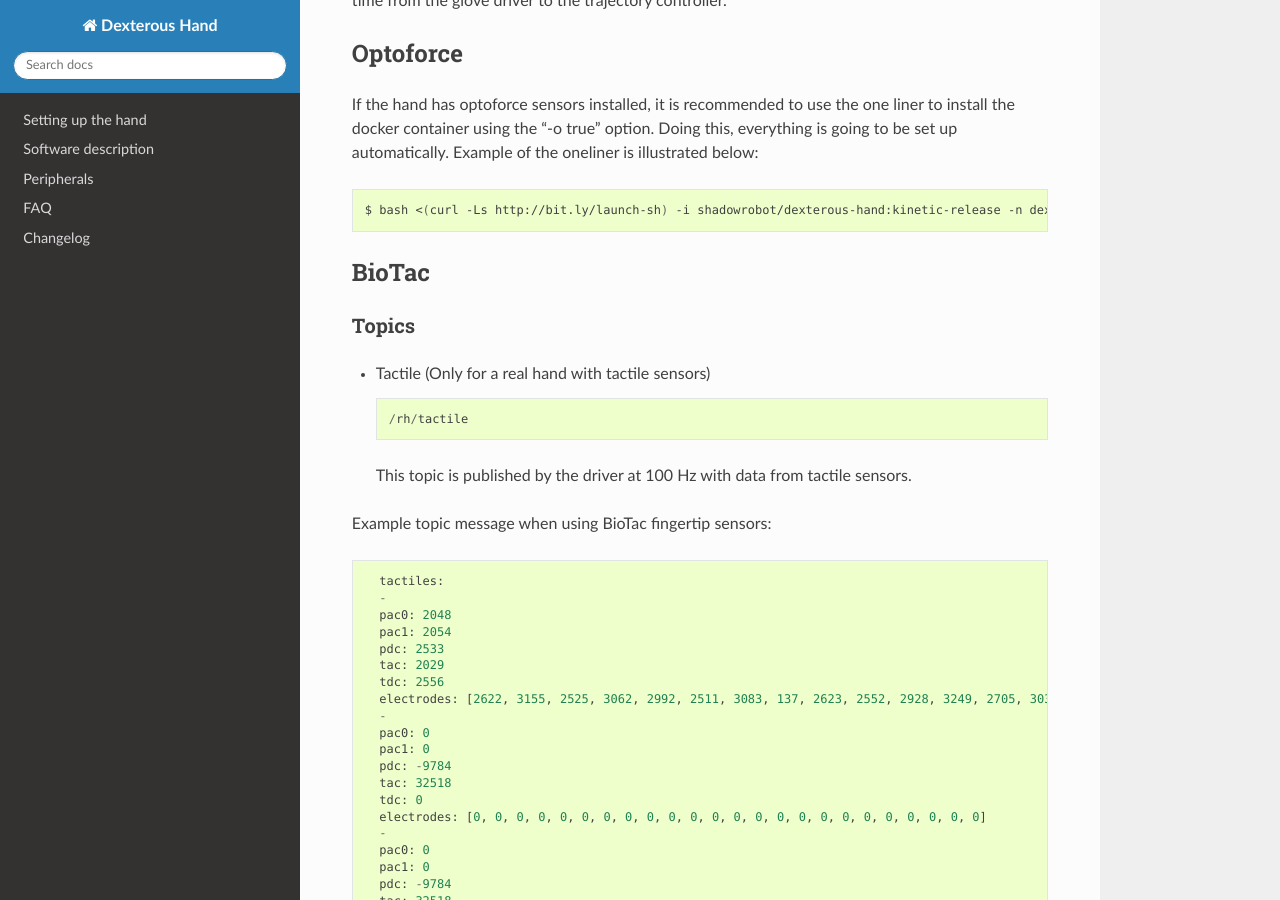
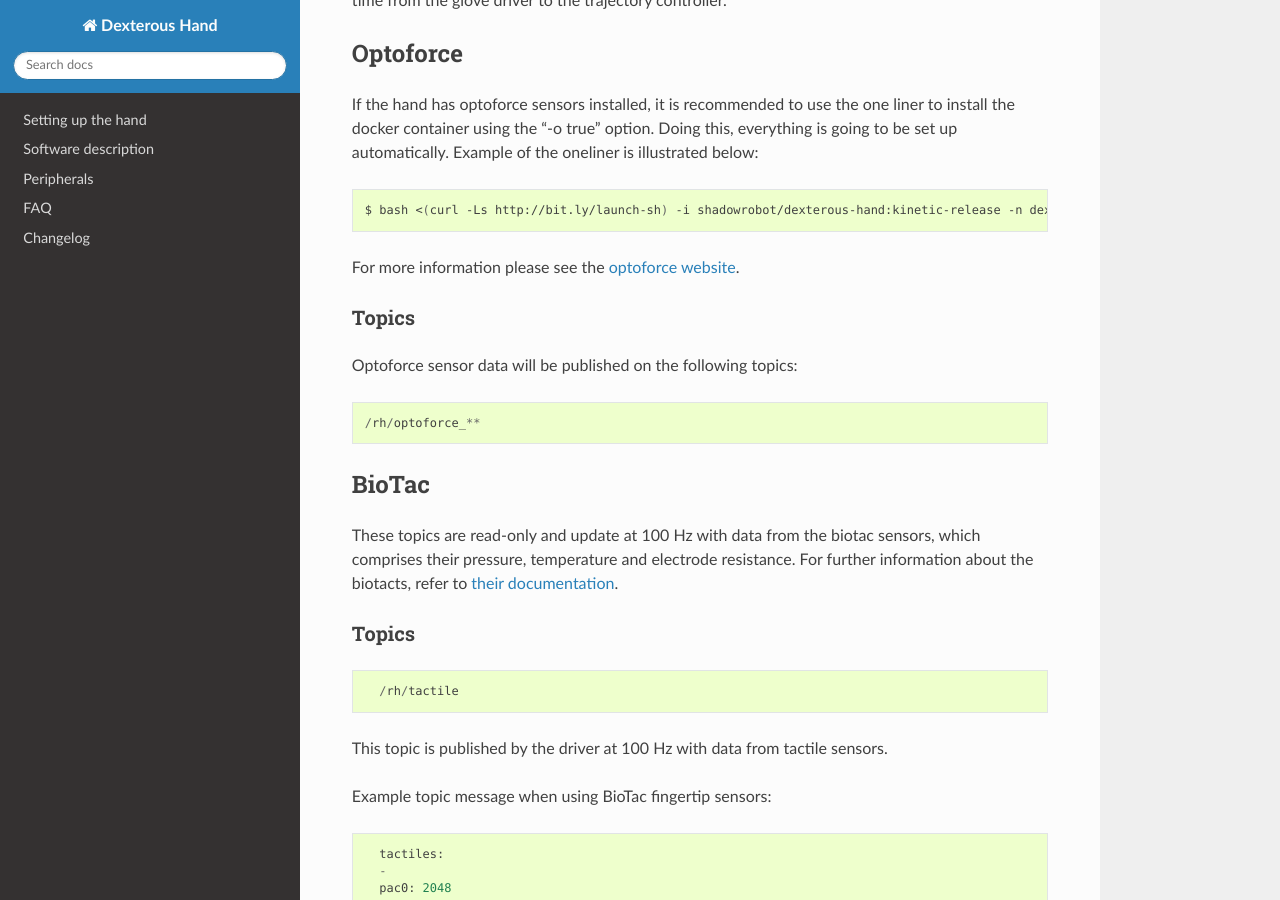
Before and after one commit to shadow-robot/sr_dexterous_hand_documentation, a Sphinx documentation site: the page built from docs/user_guide/3_peripherals.md, in a window 1280 px wide and 900 px high, scrolled down 6030 px. Built offline with Sphinx 7.4.7 and the Read the Docs theme 2.0.0, drawn with Linux system fonts in a browser that asks for light colours.

Commit message:
added biotac intro, optoforce link and optoforce topic info

````diff
--- a/docs/user_guide/3_peripherals.md
+++ b/docs/user_guide/3_peripherals.md
@@ -149,10 +149,19 @@ $ bash <(curl -Ls http://bit.ly/launch-sh) -i shadowrobot/dexterous-hand:kinetic
 .. Note::Please remember to replace [EtherCAT interface ID] with your Interface ID and [sr_config_branch] with your unique sr_config branch
 ```
 
-## BioTac
+For more information please see the [optoforce website](https://optoforce.com/).
+
 ### Topics
 
-- Tactile (Only for a real hand with tactile sensors)
+Optoforce sensor data will be published on the following topics:
+
+    /rh/optoforce_**
+
+## BioTac
+These topics are read-only and update at 100 Hz with data from the biotac sensors, which comprises their pressure, temperature and electrode resistance. For further information about the biotacts, refer to [their documentation](https://www.syntouchinc.com/wp-content/uploads/2016/12/BioTac_SP_Product_Manual.pdf).
+
+### Topics
+
 
       /rh/tactile
 
````
